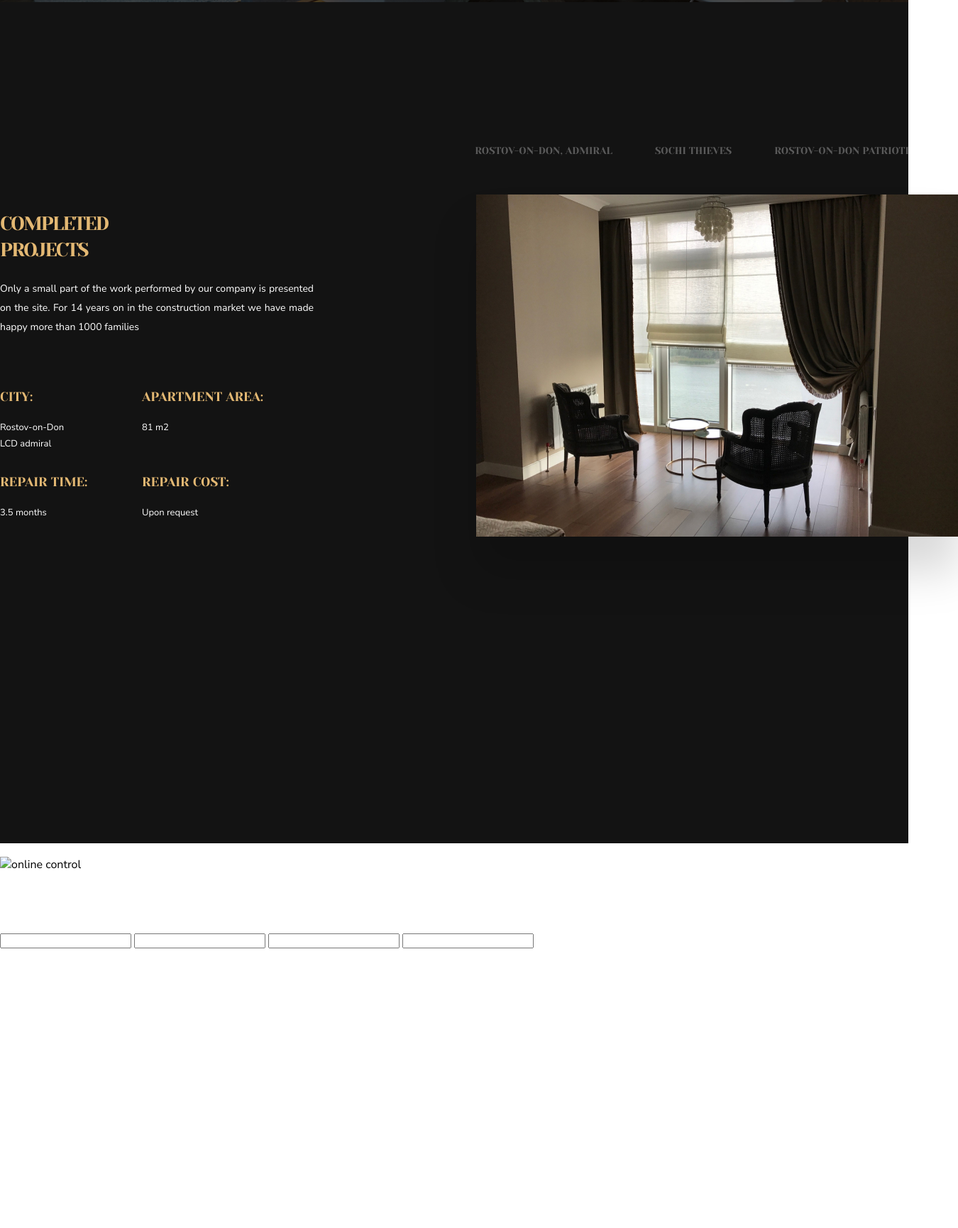
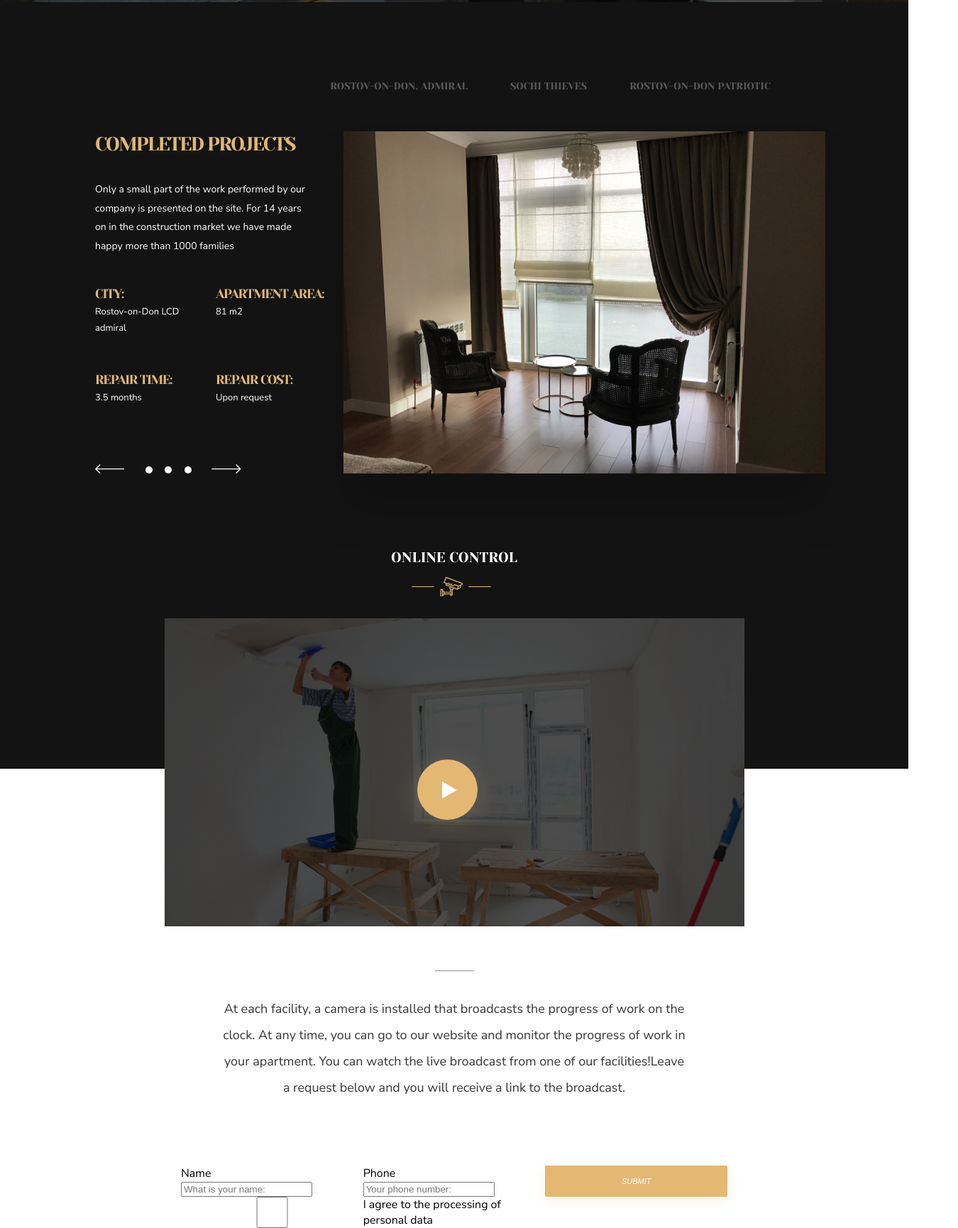
Before and after one commit to Baev95/Lending, a plain HTML site: page index.html in a window 1280 px wide. Shown: the part 787-2517 px from the top of the page at 71% size, 1350 px wide, since content can reach past the window. Before the commit the page ends 2123 px from the top, so only its background shows below. Drawn offline with Linux system fonts and the light colour scheme.

Commit message:
Add files via upload

```diff
--- a/css/style.css
+++ b/css/style.css
@@ -1,20 +1,96 @@
+/* -------------------ПОЕХАЛИ---------------*/
 body{
     font-family: 'Nunito Sans', 'Yeseva One', cursive, sans-serif;
-    margin: 0;
+    margin: 0 auto;
+        letter-spacing: 0;
 }
 
 body *{
     box-sizing: border-box;
-/*    margin: 0;*/
+    margin: 0;
 }
+
+/*--------Don’t Repeat Yourself (Не повторяться)-------*/
+
+.container{
+     max-width: 1440px;
+}
+
+.button{
+    background: #E3B873;
+    box-shadow: 0px 5px 15px rgba(227, 184, 115, 0.2);
+    border-radius: 2px;
+    border: 1px solid transparent;
+    padding: 13px 33px;
+    outline: 0;
+    cursor: pointer;
+    color: white;
+    font-style: italic;
+    font-size: 11px;
+    line-height: 15px;
+    text-align: center;
+    text-transform: uppercase;
+}
+
+.button:hover{
+    border: 1px solid #89F9EA;
+}
+
+.title{
+    font-family: Yeseva One;
+    font-weight: normal;
+    font-size: 40px;
+    line-height: 1.3;
+    text-transform: uppercase;
+    color: #FFFFFF;
+    width: 515px;
+}
+
+.subtitle{
+    font-family: Yeseva One;
+    font-weight: normal;
+    font-size: 27px;
+    line-height: 1.3;
+    letter-spacing: -0.07em;
+    text-transform: uppercase;
+    color: #E3B873;
+}
+
+.input{
+    width: 230px;
+    margin-right: 50px;
+}
+
+h1 h2 h3{
+    margin: 0;
+}
+
+.circle{
+    position: absolute;
+    background: #FFFFFF;
+    border-radius: 30px;
+    width: 9.57px;
+    height: 9.57px;
+    bottom: 0;
+}
+
+.form{
+    width: 770px;
+    display: grid;
+    grid-template-columns: 1fr 1fr 1fr;
+    grid-auto-rows: 1fr;
+}
+
+
+
+
+/*------ Шапка сайта ------*/
 
 .header{
     background: #131313;
-}
-
-.container{
-    max-width: 1440px;
-    margin: 0 auto;
+    position: sticky;
+    top: 0;
+    z-index: 2;
 }
 
 .header-main{
@@ -22,26 +98,32 @@ body *{
     justify-content: space-between;
     align-items: center;
     height: 83px;
+    padding: 37px 90px 36px 92px;
+    font-size: 11px;
+    line-height: 1.3;
 }
+
+/*------ Лого в шапке ------*/
 
 .header-logo{
     font-size: 11px;
-    line-height: 15px;
+    line-height: 1.3;
     text-transform: uppercase;
     color: #E3B873;
     display: inline-block;
-    padding-right: 95px;
+    padding-right: 100px;
 }
+
+/*------ Навигация в шапке ------*/
 
 .header-nav_link{
     display: flex;
     list-style: none;
-    font-size: 11px;
-    line-height: 15px;
+    padding-left: 0;
 }
 
 .header-nav_items{
-    margin-right: 47px;
+    padding-right: 50px;
     color: #FFFFFF;
     text-decoration: none;
 }
@@ -52,40 +134,18 @@ body *{
 }
 
 .header-nav_link:last-child{
-    margin-right: 83px;
-}
-
-.header-phone{
-    font-size: 11px;
-    line-height: 15px;
-    text-align: right;
-    text-decoration-line: underline;
+    padding-right: 80px;
 }
 
 .phone{
     color: #E3B873;
     text-decoration-line: underline;
+    padding-right: 45px;
 }
 
-.button{
-    background: #E3B873;
-    box-shadow: 0px 5px 15px rgba(227, 184, 115, 0.2);
-    border-radius: 2px;
-    border: none;
-    padding: 13px 33px;
-    outline: 0;
-}
+/*------ Первый блок - HOME  ------*/
 
-.button-text{
-    color: white;
-    font-style: italic;
-    font-size: 11px;
-    line-height: 15px;
-    text-align: center;
-    text-transform: uppercase;
-}
-
-.main{
+.HOME{
     background: url(../images/image%204.3.jpg) no-repeat;
     background-size: cover;
     height: 707px;
@@ -93,7 +153,7 @@ body *{
     z-index: 1;
 }
 
-.main::before{
+.HOME::before{
     content: "";
     background: rgba(0, 0, 0, 0.7);
     position: absolute;
@@ -104,158 +164,270 @@ body *{
     z-index: -1;
 }
 
-.main-wreaper{
-    padding-top: 194px;
-    width: 655px;
-    margin-left: 89px;
-    padding-bottom: 199px;
-}
-
-h1 h2 h3{
-    margin: 0;
-}
-
-.title{
-    font-family: Yeseva One;
-    font-style: normal;
-    font-weight: normal;
-    font-size: 40px;
-    line-height: 53px;
-    text-transform: uppercase;
-    color: #FFFFFF;
-    padding-bottom: 19px;
+.HOME-main{
+    padding: 194px 799px 208px 134px;
+/*    width: 676px;*/
+/*    height: 305px;*/
 }
 
 .title span{
   color: #E3B873;
 }
 
-p{
+.paragraph{
     font-size: 22px;
     line-height: 36px;
     color: #FFFFFF;
-    padding-bottom: 41px;
+    margin: 20px 0 41px 0;
+    width: 504px;
 }
 
-.button-1{
+.btn{
     box-shadow: 0px 5px 15px rgba(227, 184, 115, 0.3);
+    padding: 19px 42px 20px 41px;
+    width: 207px;
     margin-right: 20px;
-    padding-right: 65px;
 }
 
-.button-clear{
+.btn-clear{
     background: none;
     border: 1px solid #FFFFFF;
     border-radius: 2px;
+    padding: 19px 42px 20px 41px;
+    width: 207px
 }
 
-.main-container{
-    box-sizing: content-box;
-    height: 770px;
-    background: #131313;
-    padding-bottom: 415px;
+/*------ Второй блок - PROJECTS  ------*/
+
+.PROJECTS{
+    background-color:  #131313;
+    padding-bottom: 416px;
 }
 
 .block-1{
-    width: 1350px;
-    height: 552;
-    padding: 200px 0;
+/*    width: 1350px;*/
+/*    height: 552;*/
+    padding: 107px 134px 0 134px;
 }
 
-.block-1__nav{
+/*------ Навигация в PROJECTS  ------*/
+
+.PROJECTS-ul{
     float: right;
-}
-
-.block-1__ul{
     list-style-type: none;
     margin: 0;
     display: flex;
     justify-content: space-between;
+    padding-bottom: 53px;
 }
 
-.block-1__item{
+.PROJECTS__item a{
     font-family: Yeseva One;
     font-size: 14px;
     line-height: 19px;
-    text-transform: uppercase; color: rgba(255, 255, 255, 0.3);
-    margin-right: 60px;
+    text-transform: uppercase;
+    color: rgba(255, 255, 255, 0.3);
+    padding-right: 60px;
+    text-decoration: none;
 }
 
-.block-1__item:hover{
+.PROJECTS__item a:hover{
     text-decoration: underline;
     color: #E3B873;
 }
 
-.block-1__wreaper{
+/*------ Второй блок в PROJECTS  ------*/
+
+.PROJECTS-wrapper{
     clear: right;
-    padding-top: 52px;
     display: flex;
     justify-content: space-between;
+    position: relative;
 }
 
-.block-1__wreaper__text{
-    width: 60px;
+.PROJECTS-wrapper::before{
+    content: "";
+    background-image: url(../svg/1.svg);
+    width: 41px;
+    height: 13px;
+    position: absolute;
+    left: 0;
+    bottom: 0px;
 }
 
-.block-1__title{
-    font-family: Yeseva One;
-    font-style: normal;
-    font-weight: normal;
-    font-size: 27px;
-    line-height: 37px;
-    letter-spacing: -0.07em;
-    text-transform: uppercase;
-    color: #E3B873;
+.PROJECTS-wrapper::after{
+    content: "";
+    background-image: url(../svg/2.svg);
+    width: 41px;
+    height: 13px;
+    position: absolute;
+    left: 164px;
+    bottom: 0px;
 }
 
-.block-1__text{
-    font-size: 14px;
-    line-height: 27px;
-    width: 442px;
-    text-align: justify;
+.circle1{
+    left: 71px;
 }
 
-.block-1__wreaper__grid{
+.circle2{
+    left: 98px;
+}
+
+.circle3{
+    left: 126px;
+}
+
+.PROJECTS-wrapper__text{
+/*
+    width: 442px;
+    margin-right: 50px;
+*/
+}
+
+.PROJECTS__text{
+    font-size: 14px;
+    line-height: 1.9;
+    margin: 34px 50px 42px 0;
+    color: #FFF;
+/*
+    width: 442px;
+    height: 86px;
+*/
+}
+
+.PROJECTS-wrapper__grid{
     width: 350px;
     display: grid;
-    grid-template-columns: 200px 200px;
-    grid-template-rows: 120px;
+    grid-template-columns: 2fr 3fr;
+    grid-template-rows: 1fr;
+    grid-gap: 50px;
 }
-/*
 
-.block-1__wreaper__grid__div{
-    padding: 5px;
-    margin: 0 80px 35px 0;
-}
-*/
-
-.block-1__wreaper__title{
-   font-family: Yeseva One;
-    font-style: normal;
-    font-weight: normal;
+.PROJECTS-subtitle{
     font-size: 18px;
     line-height: 25px;
-    text-transform: uppercase;
-    color: #E3B873;
 }
 
-.block-1__wreaper__grid__div span{
-    font-family: Nunito Sans;
-    font-style: normal;
-    font-weight: normal;
+.PROJECTS-wrapper-grid__items span{
     font-size: 13px;
     line-height: 21px;
     color: #FFFFFF;
 }
 
-.block-1__image{
-/*     margin-right: -400px;*/
-}
-
-.block-1__photo{
+.PROJECTS-photo{
     width: 679px;
-    height 482px;
+/*    height 482px;*/
     filter: drop-shadow(0px 50px 30px rgba(0, 0, 0, 0.15));
 }
 
-.section-container__video
+/*------ Третий блок - MEASUREMENT  ------*/
+
+.MEASUREMENT{
+
+}
+
+.block-2{
+    display: flex;
+    justify-content: center;
+    flex-direction: column;
+    align-items: center;
+}
+
+.MEASUREMENT-main{
+    margin-top: -311px;
+    display: flex;
+    flex-direction: column;
+    align-items: center;
+    padding-bottom: 62px;
+}
+
+/*------ Блок с картинкой - MEASUREMENT  ------*/
+
+.MEASUREMENT-subtitle{
+    position: relative;
+    font-size: 20px;
+    line-height: 28px;
+    text-align: center;
+    color: #FFFFFF;
+    width: 196px;
+    letter-spacing: 0;
+}
+
+.MEASUREMENT-video{
+    position: relative;
+    width: 817px;
+    height: 434px;
+}
+
+.MEASUREMENT-video::before{
+    content: "";
+    background: rgba(0, 0, 0, 0.7);
+    position: absolute;
+    top: 0;
+    bottom: 0;
+    left: 0;
+    right: 0;
+    z-index: 1;
+}
+
+.MEASUREMENT-video::after{
+    content: "";
+    background-image: url(../svg/play.svg);
+    position: absolute;
+    width: 145px;
+    height: 145px;
+    top: 40%;
+    left: 40%;
+    z-index: 2;
+}
+
+.svg{
+    background-image: url(../svg/Camera.svg);
+    position: relative;
+    width: 32px;
+    height: 28px;
+    left: 40%;
+    bottom: 0px;
+    margin-bottom: 31px;
+    margin-top: 12px;
+
+}
+
+.svg::before{
+    content: "";
+    border-radius: 30px;
+    width: 32px;
+    position: absolute;
+    border-bottom: 1px solid #E3B873;
+    top:50%;
+    right: 40px;
+}
+
+.svg::after{
+    content: "";
+    border-radius: 30px;
+    width: 32px;
+    position: absolute;
+    border-bottom: 1px solid #E3B873;
+    top:50%;
+    left: 40px;
+}
+
+/*------ Основа - MEASUREMENT  ------*/
+
+hr{
+    width: 55px;
+    height: 1px;
+    background-color: #E3B873;
+    border-radius: 30px;
+    margin-bottom: 34px;
+}
+
+.MEASUREMENT-paragraph{
+    width: 654px;
+    font-size: 18px;
+    line-height: 37px;
+    text-align: center;
+    color: #363636;
+    margin-bottom: 91px;
+}
--- a/index.html
+++ b/index.html
@@ -1,20 +1,30 @@
 <!DOCTYPE html>
 <html lang="en">
+
+<!--------   Метаданные  ---------->
+
 <head>
     <meta charset="UTF-8">
-    <title>Document</title>
+    <title>IC "Repair Design Project"</title>
     <meta name="viewport" content="width=device-width, initial-scale=1.0">
+    <meta name="keywords" content="lending">
+    <meta name="description" content="Первая работа студента Баева Юрия">
     <link rel="stylesheet" href="css/style.css" class="text/css">
     <link rel="preconnect" href="https://fonts.gstatic.com">
     <link href="https://fonts.googleapis.com/css2?family=Nunito+Sans:ital@0;1&display=swap" rel="stylesheet">
-    <link rel="preconnect" href="https://fonts.gstatic.com">
     <link href="https://fonts.googleapis.com/css2?family=Yeseva+One&display=swap" rel="stylesheet">
 </head>
+
+<!--------   Основа основ! ---------->
+
 <body>
+
+<!--------   Шапка сайта  ---------->
+
     <header class="header">
         <div class="container header-main">
                 <span class="header-logo">IC "Repair Design Project"</span>
-                <nav class="header-nav">
+                <nav>
                     <ul class="header-nav_link">
                         <li><a href="#HOME" class="header-nav_items">HOME</a></li>
                         <li><a href="#PROJECTS" class="header-nav_items">PROJECTS</a></li>
@@ -24,87 +34,111 @@
                         <li><a href="#CONTACTS" class="header-nav_items">CONTACTS</a></li>
                     </ul>
                 </nav>
-                <span class="header-phone">
                 <a href="tel:89613306927" class="phone">+7 (928) 768-32-39</a>
-                </span>
-                <button class="button"><span class="button-text">Request a call</span></button>
+                <button class="button">Request a call</button>
             </div>
     </header>
+
+    <!--------   Главная часть сайта  ---------->
+
     <main>
-       <section class="main">
-            <div class="container">
-                <div class="main-wreaper">
+
+      <!--------   Первый блок - HOME  ---------->
+
+       <section class="HOME">
+            <div class="container HOME-main">
+
                     <h1 class="title">
                         Turnkey Repair in the city of <span>Rostov-on-Don</span>
                     </h1>
-                    <p>
+                    <p class="paragraph">
                        Get ready-made turnkey repairs on time with work time saving up to 45 days and 20% from cost of materials due to the organization of work
                     </p>
-                    <buttom class="button button-1"><span class="button-text">CALCULATE THE COST</span></buttom>
-                    <buttom class="button button-clear"><span class="button-text">SUBMIT YOUR APPLICATION</span></buttom>
+                    <buttom class="button btn">CALCULATE THE COST</buttom>
+                    <buttom class="button btn-clear">SUBMIT YOUR APPLICATION</buttom>
+
+            </div>
+        </section>
+
+        <!--------   Второй блок - PROJECTS  ---------->
+
+        <section class="PROJECTS">
+
+           <div class="container block-1">
+                <nav>
+                       <ul class="PROJECTS-ul">
+                           <li class="PROJECTS__item"><a href="#">Rostov-on-Don, Admiral</a></li>
+                           <li class="PROJECTS__item"><a href="#">Sochi Thieves</a></li>
+                           <li class="PROJECTS__item"><a href="#">Rostov-on-Don Patriotic</a></li>
+                       </ul>
+                   </nav>
+                <div class="PROJECTS-wrapper">
+                    <div class="PROJECTS-wrapper__text">
+                           <h2 class="subtitle">Completed projects</h2>
+                           <p class="PROJECTS__text">Only a small part of the work performed by our company is presented on the site. For 14 years on in the construction market we have made happy more than 1000 families</p>
+                           <div class="PROJECTS-wrapper__grid">
+                               <div class="PROJECTS-wrapper-grid__items">
+                                   <h3 class="PROJECTS-subtitle subtitle">City:</h3>
+                                   <span>Rostov-on-Don LCD admiral</span>
+                               </div>
+                               <div class="PROJECTS-wrapper-grid__items">
+                                   <h3 class="PROJECTS-subtitle subtitle">apartment area:</h3>
+                                   <span>81 m2</span>
+                               </div>
+                               <div class="PROJECTS-wrapper-grid__items">
+                                   <h3 class="PROJECTS-subtitle subtitle">Repair time:</h3>
+                                   <span>3.5 months</span>
+                               </div>
+                                <div class="PROJECTS-wrapper-grid__items">
+                                   <h3 class="PROJECTS-subtitle subtitle">Repair Cost:</h3>
+                                   <span>Upon request</span>
+                            </div>
+                            <div class="circle circle1"></div>
+                            <div class="circle circle2"></div>
+                            <div class="circle circle3"></div>
                         </div>
                     </div>
-        </section>
-        <section class="main-container">
-           <div class="container block-1">
-                   <nav class="block-1__nav">
-                       <ul class="block-1__ul">
-                           <li class="block-1__item"><a>Rostov-on-Don, Admiral</a></li>
-                           <li class="block-1__item"><a>Sochi Thieves</a></li>
-                           <li class="block-1__item"><a>Rostov-on-Don Patriotic</a></li>
-                       </ul>
-                   </nav>
-                   <div class="block-1__wreaper">
-                       <div class="block-1__wreaper__text">
-                           <h2 class="block-1__title">Completed projects</h2>
-                           <p class="block-1__text">Only a small part of the work performed by our company is presented on the site. For 14 years on in the construction market we have made happy more than 1000 families</p>
-                           <div class="block-1__wreaper__grid">
-                               <div class="block-1__wreaper__grid__div">
-                                   <h3 class="block-1__wreaper__title">City:</h3>
-                                   <span>Rostov-on-Don <br>LCD admiral</span>
+                    <img src="images/2.jpg" alt="Completed projects" class="PROJECTS-photo">
                 </div>
-                               <div class="block-1__wreaper__grid__div">
-                                   <h3 class="block-1__wreaper__title">apartment area:</h3>
-                                   <span>81 m2</span>
-                               </div>
-                               <div class="block-1__wreaper__grid__div">
-                                   <h3 class="block-1__wreaper__title">Repair time:</h3>
-                                   <span>3.5 months</span>
-                               </div>
-                                <div class="block-1__wreaper__grid__div">
-                                   <h3 class="block-1__wreaper__title">Repair Cost:</h3>
-                                   <span>Upon request</span>
             </div>
 
+        </section>
+
+        <!--------   Третий блок - MEASUREMENT  ---------->
+
+        <section class="MEASUREMENT">
+             <div class="container block-2">
+                <div class="MEASUREMENT-main">
+                     <h3 class="subtitle MEASUREMENT-subtitle">online control
+                         <div class=svg></div>
+                     </h3>
+                     <div class="MEASUREMENT-video">
+                        <img src="images/Group%2067.jpg" alt="online control">
                      </div>
                 </div>
-                        <div class="block-1__image">
-                           <img src="images/2.jpg" alt="Completed projects" class="block-1__photo">
+                <hr>
+
+                   <p class="MEASUREMENT-paragraph">At each facility,     a camera is installed that broadcasts the progress of work on the clock. At any time, you can go to our website and monitor the progress of work in your apartment. You can watch the live broadcast from one of our facilities!Leave a request below and you will receive a link to the broadcast.</p>
+
+                   <form action="#" class="form">
+                       <div class="Name">
+                           <p>Name</p>
+                           <input type="text" placeholder="What is your name:">
                        </div>
+                       <div class="Tel">
+                           <p>Phone</p>
+                           <input type="tel" placeholder="Your phone number:">
                        </div>
-               </div>
-        </section>
-        <section class="section-container">
-             <div class="container">
-              <h3></h3>
-              <div></div>
-               <div class="section-container__video">
-                   <img src="images/3.jpg" alt="online control">
-               </div>
-               <div class="section-container">
-                   <p></p>
-               </div>
-               <div class="section-container">
-                   <form action="">
-                       <input type="text">
-                       <input type="text">
-                       <input type="text">
-                       <input type="text">
+                       <button class="button">Submit</button>
+                       <input type="checkbox" class=agree id="№agree"><label for="agree">I agree to the processing of personal data</label>
                    </form>
                  </div>
-             </div>
+
         </section>
     </main>
-    <footer></footer>
+
+    <!--------   Подвал сайта  ---------->
+
+<!--    <footer></footer>-->
 </body>
 </html>
```
Also changed, not shown: svg/1.svg (added), svg/2.svg (added), svg/Camera.svg (added), svg/play.svg (added). Lines whose indentation alone changed are shown as unchanged.
